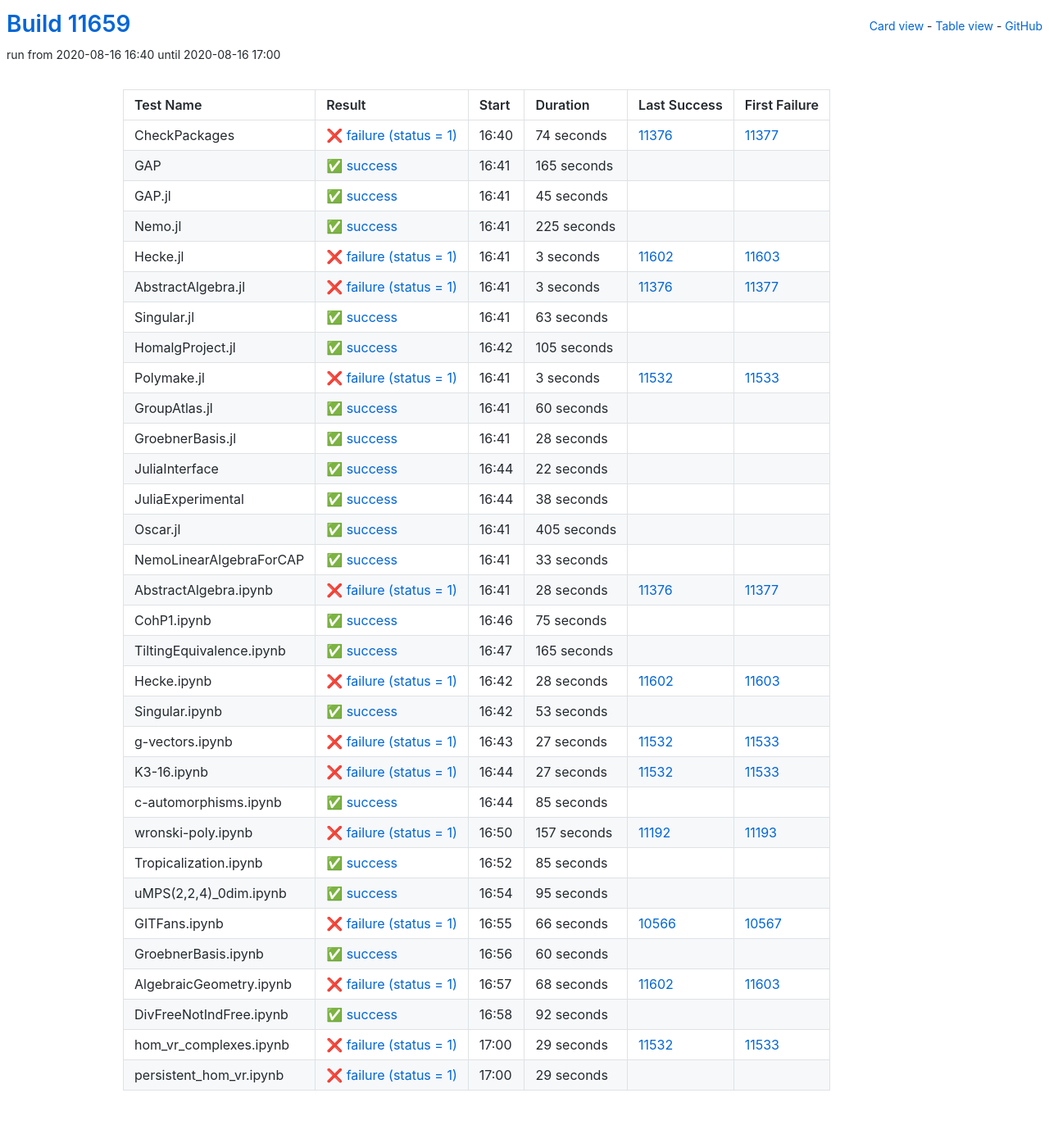
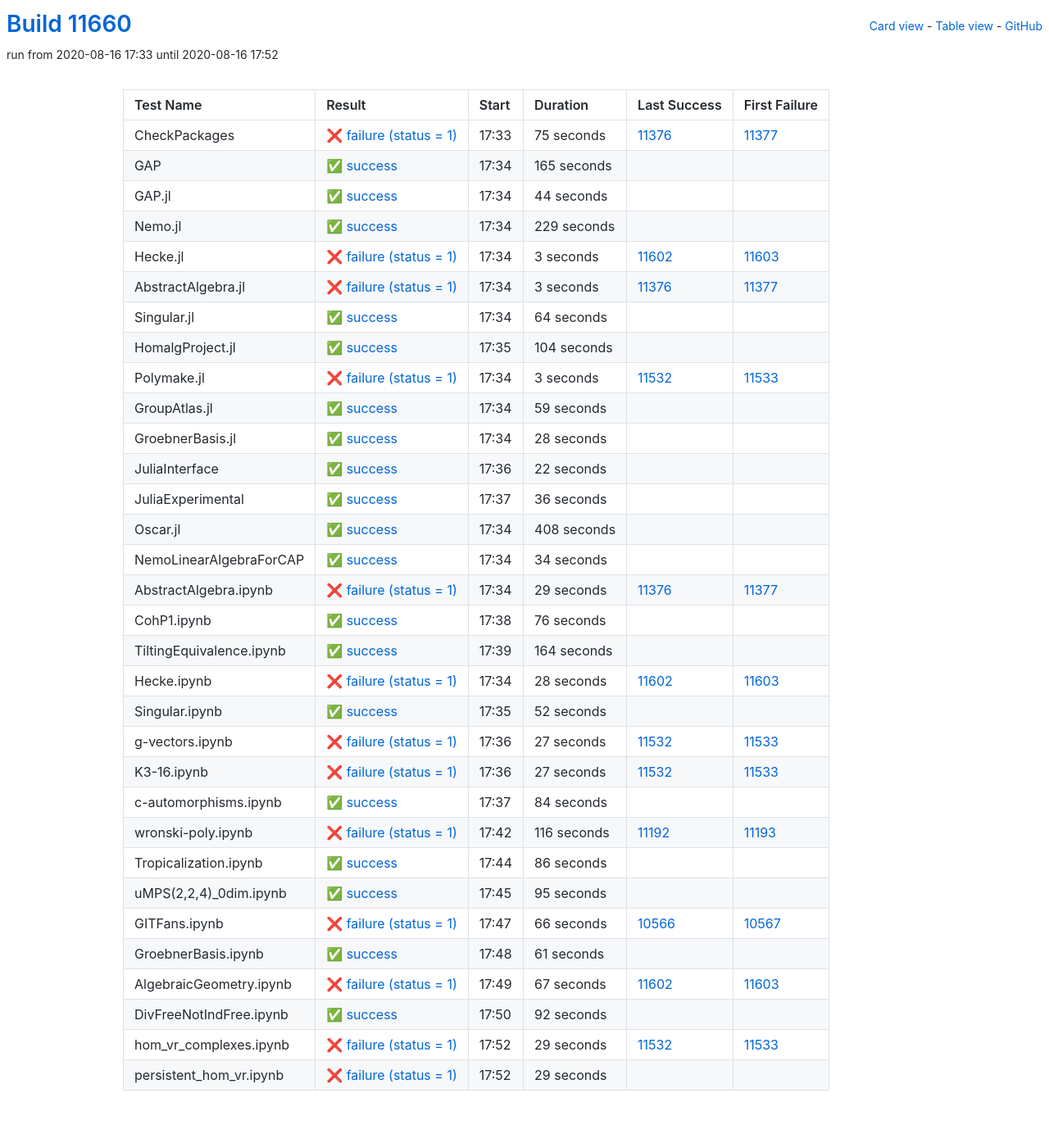
Before and after one commit to oscar-system/oscar-ci-status, a Jekyll site: the page built from table.html, in a window 1280 px wide. Shown: the whole page at 82% size. Built offline with Jekyll 4.4.1, drawn with Linux system fonts in a browser that asks for light colours.

Commit message:
Build #11660

```diff
--- a/_data/ci.yml
+++ b/_data/ci.yml
@@ -1,6 +1,6 @@
 ---
-build: 11659
-build_url: https://oscarci.mathematik.uni-kl.de/job/oscar/11659/
+build: 11660
+build_url: https://oscarci.mathematik.uni-kl.de/job/oscar/11660/
 job: oscar
 organization: oscar-system
 repo: oscar-ci-status
@@ -8,20 +8,20 @@
 tests:
 - name: CheckPackages
   id: checkpackages
-  log: https://oscarci.mathematik.uni-kl.de/job/oscar/11659/artifact/logs/build-11659/CheckPackages.log
-  start: 2020-08-16 16:40
+  log: https://oscarci.mathematik.uni-kl.de/job/oscar/11660/artifact/logs/build-11660/CheckPackages.log
+  start: 2020-08-16 17:33
   success: false
   exitcode: 1
   status: failure
-  duration: 74
+  duration: 75
   last_success: 11376
   last_success_url: https://oscarci.mathematik.uni-kl.de/job/oscar/11376/
   first_failure: 11377
   first_failure_url: https://oscarci.mathematik.uni-kl.de/job/oscar/11377/
 - name: GAP
   id: gap
-  log: https://oscarci.mathematik.uni-kl.de/job/oscar/11659/artifact/logs/build-11659/GAP.log
-  start: 2020-08-16 16:41
+  log: https://oscarci.mathematik.uni-kl.de/job/oscar/11660/artifact/logs/build-11660/GAP.log
+  start: 2020-08-16 17:34
   success: true
   exitcode: 0
   status: success
@@ -32,32 +32,32 @@
   first_failure_url:
 - name: GAP.jl
   id: gap-jl
-  log: https://oscarci.mathematik.uni-kl.de/job/oscar/11659/artifact/logs/build-11659/GAP.jl.log
-  start: 2020-08-16 16:41
+  log: https://oscarci.mathematik.uni-kl.de/job/oscar/11660/artifact/logs/build-11660/GAP.jl.log
+  start: 2020-08-16 17:34
   success: true
   exitcode: 0
   status: success
-  duration: 45
+  duration: 44
   last_success: false
   last_success_url:
   first_failure: false
   first_failure_url:
 - name: Nemo.jl
   id: nemo-jl
-  log: https://oscarci.mathematik.uni-kl.de/job/oscar/11659/artifact/logs/build-11659/Nemo.jl.log
-  start: 2020-08-16 16:41
+  log: https://oscarci.mathematik.uni-kl.de/job/oscar/11660/artifact/logs/build-11660/Nemo.jl.log
+  start: 2020-08-16 17:34
   success: true
   exitcode: 0
   status: success
-  duration: 225
+  duration: 229
   last_success: false
   last_success_url:
   first_failure: false
   first_failure_url:
 - name: Hecke.jl
   id: hecke-jl
-  log: https://oscarci.mathematik.uni-kl.de/job/oscar/11659/artifact/logs/build-11659/Hecke.jl.log
-  start: 2020-08-16 16:41
+  log: https://oscarci.mathematik.uni-kl.de/job/oscar/11660/artifact/logs/build-11660/Hecke.jl.log
+  start: 2020-08-16 17:34
   success: false
   exitcode: 1
   status: failure
@@ -68,8 +68,8 @@
   first_failure_url: https://oscarci.mathematik.uni-kl.de/job/oscar/11603/
 - name: AbstractAlgebra.jl
   id: abstractalgebra-jl
-  log: https://oscarci.mathematik.uni-kl.de/job/oscar/11659/artifact/logs/build-11659/AbstractAlgebra.jl.log
-  start: 2020-08-16 16:41
+  log: https://oscarci.mathematik.uni-kl.de/job/oscar/11660/artifact/logs/build-11660/AbstractAlgebra.jl.log
+  start: 2020-08-16 17:34
   success: false
   exitcode: 1
   status: failure
@@ -80,32 +80,32 @@
   first_failure_url: https://oscarci.mathematik.uni-kl.de/job/oscar/11377/
 - name: Singular.jl
   id: singular-jl
-  log: https://oscarci.mathematik.uni-kl.de/job/oscar/11659/artifact/logs/build-11659/Singular.jl.log
-  start: 2020-08-16 16:41
+  log: https://oscarci.mathematik.uni-kl.de/job/oscar/11660/artifact/logs/build-11660/Singular.jl.log
+  start: 2020-08-16 17:34
   success: true
   exitcode: 0
   status: success
-  duration: 63
+  duration: 64
   last_success: false
   last_success_url:
   first_failure: false
   first_failure_url:
 - name: HomalgProject.jl
   id: homalgproject-jl
-  log: https://oscarci.mathematik.uni-kl.de/job/oscar/11659/artifact/logs/build-11659/HomalgProject.jl.log
-  start: 2020-08-16 16:42
+  log: https://oscarci.mathematik.uni-kl.de/job/oscar/11660/artifact/logs/build-11660/HomalgProject.jl.log
+  start: 2020-08-16 17:35
   success: true
   exitcode: 0
   status: success
-  duration: 105
+  duration: 104
   last_success: false
   last_success_url:
   first_failure: false
   first_failure_url:
 - name: Polymake.jl
   id: polymake-jl
-  log: https://oscarci.mathematik.uni-kl.de/job/oscar/11659/artifact/logs/build-11659/Polymake.jl.log
-  start: 2020-08-16 16:41
+  log: https://oscarci.mathematik.uni-kl.de/job/oscar/11660/artifact/logs/build-11660/Polymake.jl.log
+  start: 2020-08-16 17:34
   success: false
   exitcode: 1
   status: failure
@@ -116,20 +116,20 @@
   first_failure_url: https://oscarci.mathematik.uni-kl.de/job/oscar/11533/
 - name: GroupAtlas.jl
   id: groupatlas-jl
-  log: https://oscarci.mathematik.uni-kl.de/job/oscar/11659/artifact/logs/build-11659/GroupAtlas.jl.log
-  start: 2020-08-16 16:41
+  log: https://oscarci.mathematik.uni-kl.de/job/oscar/11660/artifact/logs/build-11660/GroupAtlas.jl.log
+  start: 2020-08-16 17:34
   success: true
   exitcode: 0
   status: success
-  duration: 60
+  duration: 59
   last_success: false
   last_success_url:
   first_failure: false
   first_failure_url:
 - name: GroebnerBasis.jl
   id: groebnerbasis-jl
-  log: https://oscarci.mathematik.uni-kl.de/job/oscar/11659/artifact/logs/build-11659/GroebnerBasis.jl.log
-  start: 2020-08-16 16:41
+  log: https://oscarci.mathematik.uni-kl.de/job/oscar/11660/artifact/logs/build-11660/GroebnerBasis.jl.log
+  start: 2020-08-16 17:34
   success: true
   exitcode: 0
   status: success
@@ -140,8 +140,8 @@
   first_failure_url:
 - name: JuliaInterface
   id: juliainterface
-  log: https://oscarci.mathematik.uni-kl.de/job/oscar/11659/artifact/logs/build-11659/JuliaInterface.log
-  start: 2020-08-16 16:44
+  log: https://oscarci.mathematik.uni-kl.de/job/oscar/11660/artifact/logs/build-11660/JuliaInterface.log
+  start: 2020-08-16 17:36
   success: true
   exitcode: 0
   status: success
@@ -152,80 +152,80 @@
   first_failure_url:
 - name: JuliaExperimental
   id: juliaexperimental
-  log: https://oscarci.mathematik.uni-kl.de/job/oscar/11659/artifact/logs/build-11659/JuliaExperimental.log
-  start: 2020-08-16 16:44
+  log: https://oscarci.mathematik.uni-kl.de/job/oscar/11660/artifact/logs/build-11660/JuliaExperimental.log
+  start: 2020-08-16 17:37
   success: true
   exitcode: 0
   status: success
-  duration: 38
+  duration: 36
   last_success: false
   last_success_url:
   first_failure: false
   first_failure_url:
 - name: Oscar.jl
   id: oscar-jl
-  log: https://oscarci.mathematik.uni-kl.de/job/oscar/11659/artifact/logs/build-11659/Oscar.jl.log
-  start: 2020-08-16 16:41
+  log: https://oscarci.mathematik.uni-kl.de/job/oscar/11660/artifact/logs/build-11660/Oscar.jl.log
+  start: 2020-08-16 17:34
   success: true
   exitcode: 0
   status: success
-  duration: 405
+  duration: 408
   last_success: false
   last_success_url:
   first_failure: false
   first_failure_url:
 - name: NemoLinearAlgebraForCAP
   id: nemolinearalgebraforcap
-  log: https://oscarci.mathematik.uni-kl.de/job/oscar/11659/artifact/logs/build-11659/NemoLinearAlgebraForCAP.log
-  start: 2020-08-16 16:41
+  log: https://oscarci.mathematik.uni-kl.de/job/oscar/11660/artifact/logs/build-11660/NemoLinearAlgebraForCAP.log
+  start: 2020-08-16 17:34
   success: true
   exitcode: 0
   status: success
-  duration: 33
+  duration: 34
   last_success: false
   last_success_url:
   first_failure: false
   first_failure_url:
 - name: AbstractAlgebra.ipynb
   id: abstractalgebra-ipynb
-  log: https://oscarci.mathematik.uni-kl.de/job/oscar/11659/artifact/logs/build-11659/AbstractAlgebra.ipynb.log
-  start: 2020-08-16 16:41
+  log: https://oscarci.mathematik.uni-kl.de/job/oscar/11660/artifact/logs/build-11660/AbstractAlgebra.ipynb.log
+  start: 2020-08-16 17:34
   success: false
   exitcode: 1
   status: failure
-  duration: 28
+  duration: 29
   last_success: 11376
   last_success_url: https://oscarci.mathematik.uni-kl.de/job/oscar/11376/
   first_failure: 11377
   first_failure_url: https://oscarci.mathematik.uni-kl.de/job/oscar/11377/
 - name: CohP1.ipynb
   id: cohp1-ipynb
-  log: https://oscarci.mathematik.uni-kl.de/job/oscar/11659/artifact/logs/build-11659/CohP1.ipynb.log
-  start: 2020-08-16 16:46
+  log: https://oscarci.mathematik.uni-kl.de/job/oscar/11660/artifact/logs/build-11660/CohP1.ipynb.log
+  start: 2020-08-16 17:38
   success: true
   exitcode: 0
   status: success
-  duration: 75
+  duration: 76
   last_success: false
   last_success_url:
   first_failure: false
   first_failure_url:
 - name: TiltingEquivalence.ipynb
   id: tiltingequivalence-ipynb
-  log: https://oscarci.mathematik.uni-kl.de/job/oscar/11659/artifact/logs/build-11659/TiltingEquivalence.ipynb.log
-  start: 2020-08-16 16:47
+  log: https://oscarci.mathematik.uni-kl.de/job/oscar/11660/artifact/logs/build-11660/TiltingEquivalence.ipynb.log
+  start: 2020-08-16 17:39
   success: true
   exitcode: 0
   status: success
-  duration: 165
+  duration: 164
   last_success: false
   last_success_url:
   first_failure: false
   first_failure_url:
 - name: Hecke.ipynb
   id: hecke-ipynb
-  log: https://oscarci.mathematik.uni-kl.de/job/oscar/11659/artifact/logs/build-11659/Hecke.ipynb.log
-  start: 2020-08-16 16:42
+  log: https://oscarci.mathematik.uni-kl.de/job/oscar/11660/artifact/logs/build-11660/Hecke.ipynb.log
+  start: 2020-08-16 17:34
   success: false
   exitcode: 1
   status: failure
@@ -236,20 +236,20 @@
   first_failure_url: https://oscarci.mathematik.uni-kl.de/job/oscar/11603/
 - name: Singular.ipynb
   id: singular-ipynb
-  log: https://oscarci.mathematik.uni-kl.de/job/oscar/11659/artifact/logs/build-11659/Singular.ipynb.log
-  start: 2020-08-16 16:42
+  log: https://oscarci.mathematik.uni-kl.de/job/oscar/11660/artifact/logs/build-11660/Singular.ipynb.log
+  start: 2020-08-16 17:35
   success: true
   exitcode: 0
   status: success
-  duration: 53
+  duration: 52
   last_success: false
   last_success_url:
   first_failure: false
   first_failure_url:
 - name: g-vectors.ipynb
   id: g-vectors-ipynb
-  log: https://oscarci.mathematik.uni-kl.de/job/oscar/11659/artifact/logs/build-11659/g-vectors.ipynb.log
-  start: 2020-08-16 16:43
+  log: https://oscarci.mathematik.uni-kl.de/job/oscar/11660/artifact/logs/build-11660/g-vectors.ipynb.log
+  start: 2020-08-16 17:36
   success: false
   exitcode: 1
   status: failure
@@ -260,8 +260,8 @@
   first_failure_url: https://oscarci.mathematik.uni-kl.de/job/oscar/11533/
 - name: K3-16.ipynb
   id: k3-16-ipynb
-  log: https://oscarci.mathematik.uni-kl.de/job/oscar/11659/artifact/logs/build-11659/K3-16.ipynb.log
-  start: 2020-08-16 16:44
+  log: https://oscarci.mathematik.uni-kl.de/job/oscar/11660/artifact/logs/build-11660/K3-16.ipynb.log
+  start: 2020-08-16 17:36
   success: false
   exitcode: 1
   status: failure
@@ -272,44 +272,44 @@
   first_failure_url: https://oscarci.mathematik.uni-kl.de/job/oscar/11533/
 - name: c-automorphisms.ipynb
   id: c-automorphisms-ipynb
-  log: https://oscarci.mathematik.uni-kl.de/job/oscar/11659/artifact/logs/build-11659/c-automorphisms.ipynb.log
-  start: 2020-08-16 16:44
+  log: https://oscarci.mathematik.uni-kl.de/job/oscar/11660/artifact/logs/build-11660/c-automorphisms.ipynb.log
+  start: 2020-08-16 17:37
   success: true
   exitcode: 0
   status: success
-  duration: 85
+  duration: 84
   last_success: false
   last_success_url:
   first_failure: false
   first_failure_url:
 - name: wronski-poly.ipynb
   id: wronski-poly-ipynb
-  log: https://oscarci.mathematik.uni-kl.de/job/oscar/11659/artifact/logs/build-11659/wronski-poly.ipynb.log
-  start: 2020-08-16 16:50
+  log: https://oscarci.mathematik.uni-kl.de/job/oscar/11660/artifact/logs/build-11660/wronski-poly.ipynb.log
+  start: 2020-08-16 17:42
   success: false
   exitcode: 1
   status: failure
-  duration: 157
+  duration: 116
   last_success: 11192
   last_success_url: https://oscarci.mathematik.uni-kl.de/job/oscar/11192/
   first_failure: 11193
   first_failure_url: https://oscarci.mathematik.uni-kl.de/job/oscar/11193/
 - name: Tropicalization.ipynb
   id: tropicalization-ipynb
-  log: https://oscarci.mathematik.uni-kl.de/job/oscar/11659/artifact/logs/build-11659/Tropicalization.ipynb.log
-  start: 2020-08-16 16:52
+  log: https://oscarci.mathematik.uni-kl.de/job/oscar/11660/artifact/logs/build-11660/Tropicalization.ipynb.log
+  start: 2020-08-16 17:44
   success: true
   exitcode: 0
   status: success
-  duration: 85
+  duration: 86
   last_success: false
   last_success_url:
   first_failure: false
   first_failure_url:
 - name: uMPS(2,2,4)_0dim.ipynb
   id: umps-2-2-4-0dim-ipynb
-  log: https://oscarci.mathematik.uni-kl.de/job/oscar/11659/artifact/logs/build-11659/uMPS-2-2-4-_0dim.ipynb.log
-  start: 2020-08-16 16:54
+  log: https://oscarci.mathematik.uni-kl.de/job/oscar/11660/artifact/logs/build-11660/uMPS-2-2-4-_0dim.ipynb.log
+  start: 2020-08-16 17:45
   success: true
   exitcode: 0
   status: success
@@ -320,8 +320,8 @@
   first_failure_url:
 - name: GITFans.ipynb
   id: gitfans-ipynb
-  log: https://oscarci.mathematik.uni-kl.de/job/oscar/11659/artifact/logs/build-11659/GITFans.ipynb.log
-  start: 2020-08-16 16:55
+  log: https://oscarci.mathematik.uni-kl.de/job/oscar/11660/artifact/logs/build-11660/GITFans.ipynb.log
+  start: 2020-08-16 17:47
   success: false
   exitcode: 1
   status: failure
@@ -332,32 +332,32 @@
   first_failure_url: https://oscarci.mathematik.uni-kl.de/job/oscar/10567/
 - name: GroebnerBasis.ipynb
   id: groebnerbasis-ipynb
-  log: https://oscarci.mathematik.uni-kl.de/job/oscar/11659/artifact/logs/build-11659/GroebnerBasis.ipynb.log
-  start: 2020-08-16 16:56
+  log: https://oscarci.mathematik.uni-kl.de/job/oscar/11660/artifact/logs/build-11660/GroebnerBasis.ipynb.log
+  start: 2020-08-16 17:48
   success: true
   exitcode: 0
   status: success
-  duration: 60
+  duration: 61
   last_success: false
   last_success_url:
   first_failure: false
   first_failure_url:
 - name: AlgebraicGeometry.ipynb
   id: algebraicgeometry-ipynb
-  log: https://oscarci.mathematik.uni-kl.de/job/oscar/11659/artifact/logs/build-11659/AlgebraicGeometry.ipynb.log
-  start: 2020-08-16 16:57
+  log: https://oscarci.mathematik.uni-kl.de/job/oscar/11660/artifact/logs/build-11660/AlgebraicGeometry.ipynb.log
+  start: 2020-08-16 17:49
   success: false
   exitcode: 1
   status: failure
-  duration: 68
+  duration: 67
   last_success: 11602
   last_success_url: https://oscarci.mathematik.uni-kl.de/job/oscar/11602/
   first_failure: 11603
   first_failure_url: https://oscarci.mathematik.uni-kl.de/job/oscar/11603/
 - name: DivFreeNotIndFree.ipynb
   id: divfreenotindfree-ipynb
-  log: https://oscarci.mathematik.uni-kl.de/job/oscar/11659/artifact/logs/build-11659/DivFreeNotIndFree.ipynb.log
-  start: 2020-08-16 16:58
+  log: https://oscarci.mathematik.uni-kl.de/job/oscar/11660/artifact/logs/build-11660/DivFreeNotIndFree.ipynb.log
+  start: 2020-08-16 17:50
   success: true
   exitcode: 0
   status: success
@@ -368,8 +368,8 @@
   first_failure_url:
 - name: hom_vr_complexes.ipynb
   id: hom-vr-complexes-ipynb
-  log: https://oscarci.mathematik.uni-kl.de/job/oscar/11659/artifact/logs/build-11659/hom_vr_complexes.ipynb.log
-  start: 2020-08-16 17:00
+  log: https://oscarci.mathematik.uni-kl.de/job/oscar/11660/artifact/logs/build-11660/hom_vr_complexes.ipynb.log
+  start: 2020-08-16 17:52
   success: false
   exitcode: 1
   status: failure
@@ -380,8 +380,8 @@
   first_failure_url: https://oscarci.mathematik.uni-kl.de/job/oscar/11533/
 - name: persistent_hom_vr.ipynb
   id: persistent-hom-vr-ipynb
-  log: https://oscarci.mathematik.uni-kl.de/job/oscar/11659/artifact/logs/build-11659/persistent_hom_vr.ipynb.log
-  start: 2020-08-16 17:00
+  log: https://oscarci.mathematik.uni-kl.de/job/oscar/11660/artifact/logs/build-11660/persistent_hom_vr.ipynb.log
+  start: 2020-08-16 17:52
   success: false
   exitcode: 1
   status: failure
```
Also changed, not shown: README.md.
